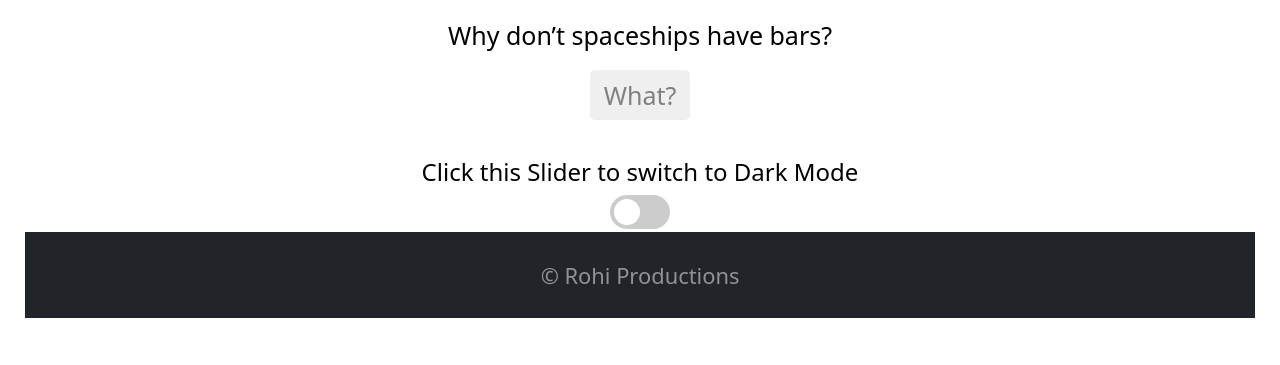
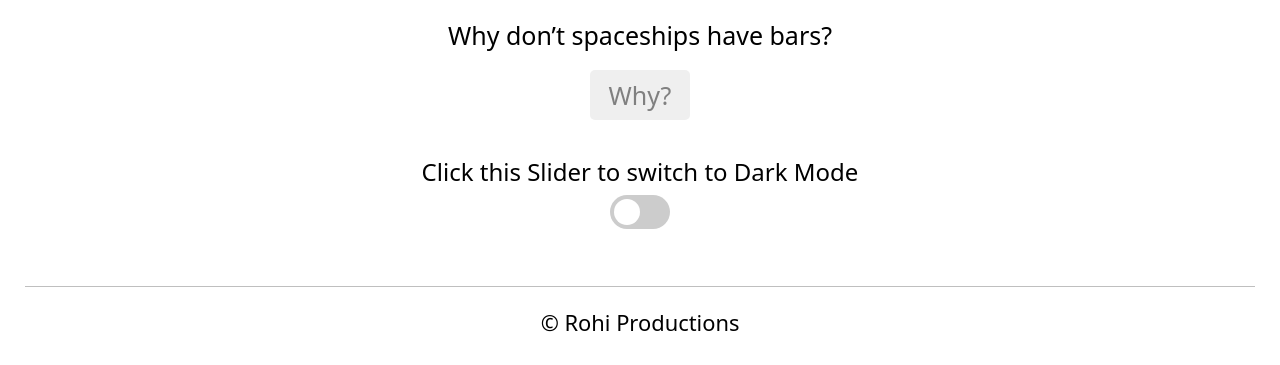
Before and after one commit to Rohan1203s/dad-joke, a plain HTML site: page index.html in a window 1280 px wide. Shown: the part 467-832 px from the top of the page. Before the commit the page ends 810 px from the top, so only its background shows below. Drawn offline with nearby package versions, Linux system fonts and the light colour scheme.

Commit message:
Update index.html

```diff
--- a/index.html
+++ b/index.html
@@ -21,10 +21,10 @@
   <img src="https://www.shareicon.net/data/512x512/2015/12/15/687996_vertical_512x512.png" alt="if your reading this, i guess the image doesn't work :(">
   <br><br>
   <p id="edit">Why don’t spaceships have bars?</p>
-  <button type="button" onclick='document.getElementById("edit").innerHTML = "In space, a hole in the wall would kill everyone"'>What?</button>
+  <button type="button" onclick='document.getElementById("edit").innerHTML = "In space, a hole in the wall would kill everyone"'>Why?</button>
   <br><br>
 </div>
-</body>
+
 
 <!-- Rounded switch -->
 <h4>Click this Slider to switch to Dark Mode</h4>
@@ -33,7 +33,8 @@
   <span class="slider round"></span>
 </label>
 
-<footer class="py-4 bg-dark text-white-50">
-  <div class="container text-center"><small> &copy; Rohi Productions</small>
-</footer>
+<footer class="text-50">
+  <br><hr>
+  <div class="container"><small> &copy; Rohi Productions</small>
+</footer></body>
 </html>
```
